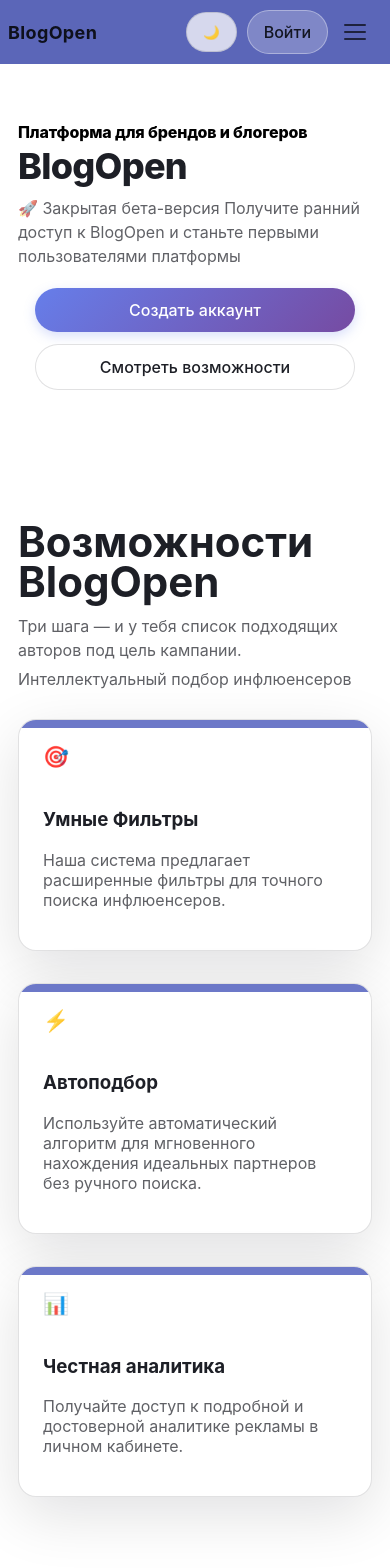
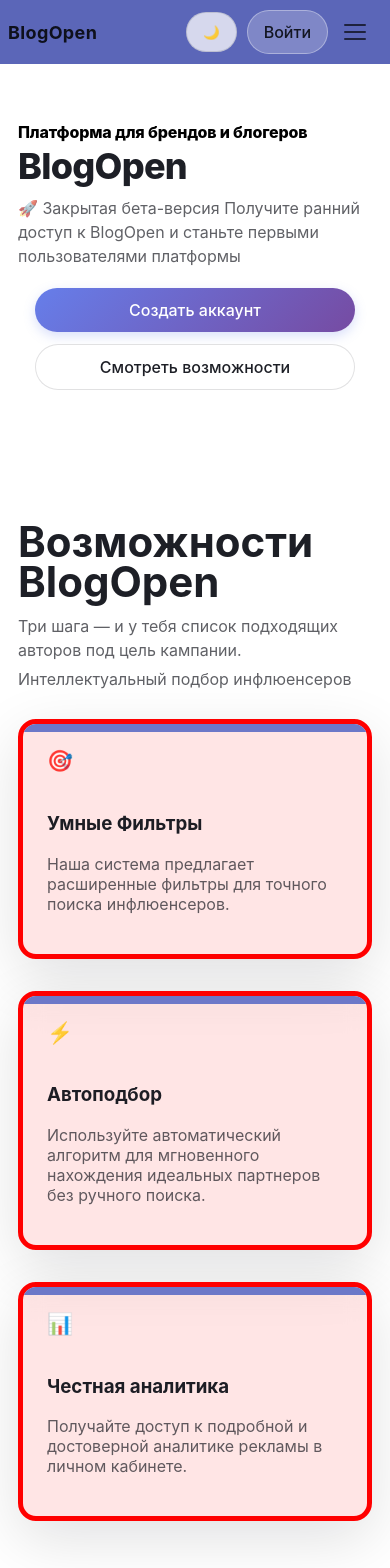
Before and after one commit to MarieMiro/blogopen2, a React (Create React App) app in the folder blogopen2/: page / in a window 390 px wide. Shown: the top 1568 px of the page. Built offline with nearby package versions, Linux system fonts and the light colour scheme; no server answers.

Commit message:
mobile style profile

```diff
--- a/blogopen2/src/pages/blogger/bloggerProfile.css
+++ b/blogopen2/src/pages/blogger/bloggerProfile.css
@@ -510,3 +510,10 @@
     transform: scale(0.98);
   }
 }
+@media (max-width: 768px) {
+  /* Временно добавим яркую рамку, чтобы увидеть, срабатывает ли медиа-запрос */
+  .bp, .bp__card, .card {
+    border: 5px solid red !important;
+    background: rgba(255,0,0,0.1) !important;
+  }
+}
```
